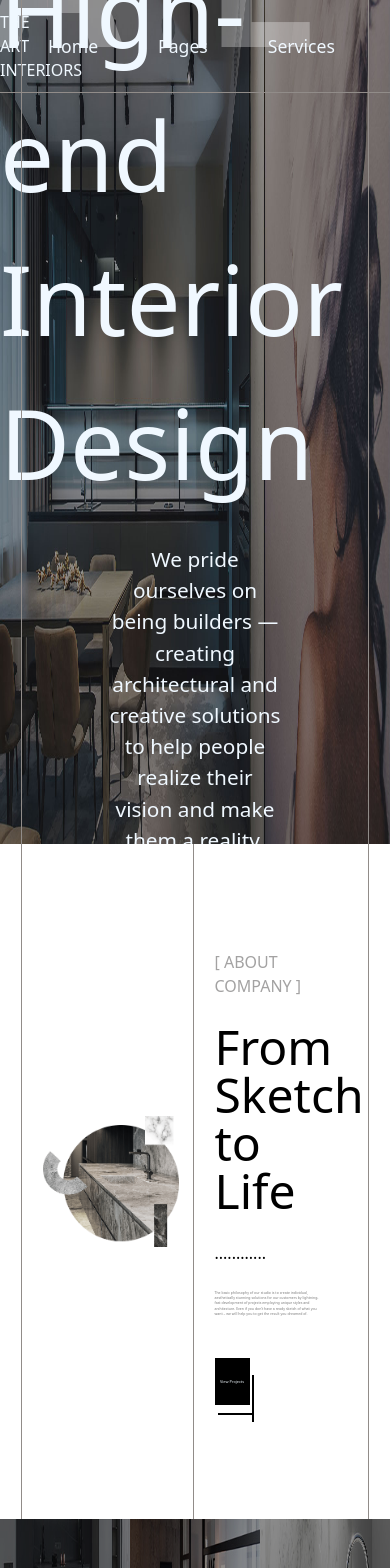
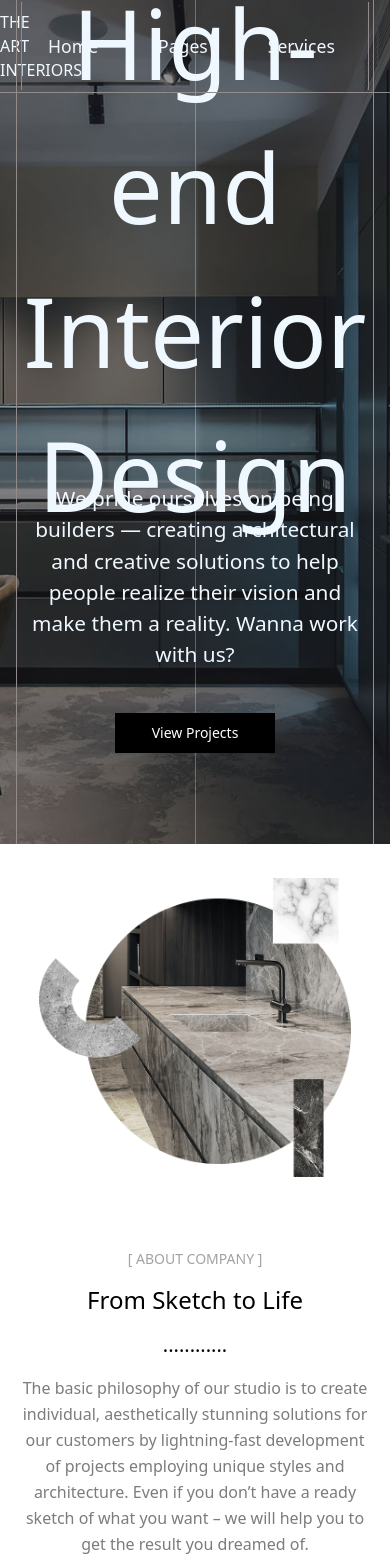
Before and after one commit to Nisargp17/The-ArtsInterior, a React (Vite) app: page / in a window 390 px wide. Shown: the top 1568 px of the page. Built offline with nearby package versions, Linux system fonts and the light colour scheme.

Commit message:
First Responsive

```diff
--- a/src/Components/Home_page/HomePage.css
+++ b/src/Components/Home_page/HomePage.css
@@ -9,7 +9,7 @@
 }
 .bg_text {
   font-weight: 900;
-  font-size: 200px;
+  font-size: 10vw;
   color: rgba(255, 255, 255, 0.3);
 }
 
--- a/src/Components/Home_page/HomePage.jsx
+++ b/src/Components/Home_page/HomePage.jsx
@@ -7,6 +7,7 @@ import slider1 from "/src/assets/slider2-home1-1.jpg";
 import slider2 from "/src/assets/slider3-home1.jpg";
 import arrowLeft from "/src/assets/arl.svg";
 import arrowRight from "/src/assets/arr.svg";
+
 const slide = [
   {
     src: slider1,
@@ -48,7 +49,6 @@ function HomePage() {
       setPrevSlide(slideIndex);
       SetslideIndex((prevIndex) => (prevIndex + 1) % slide.length);
     }, 15000);
-
     return () => clearInterval(interval);
   }, [isHovered, slideIndex]);
 
@@ -58,11 +58,9 @@ function HomePage() {
     const text = HeroTextRef.current;
     const button = HeroButtonRef.current;
 
-    const animate = (el, from, to) => {
-      if (el) gsap.fromTo(el, from, to);
-    };
+    gsap.killTweensOf([img, title, text, button, ".bg_text", ".lines"]);
 
-    gsap.killTweensOf([img, title, text, button, ".bg_text", ".lines"]);
+    const animate = (el, from, to) => el && gsap.fromTo(el, from, to);
 
     animate(
       img,
@@ -89,28 +87,6 @@ function HomePage() {
       ".bg_text",
       {
         opacity: 0,
-        x: "100vw",
-      },
-      {
-        opacity: 1,
-        x: 0,
-        duration: 1,
-        delay: 0.5,
-        stagger: 0.1,
-        ease: "power4.out",
-      }
-    );
-
-    gsap.fromTo(
-      ".lines",
-      { opacity: 0, y: "10vh" },
-      { opacity: 1, y: 0, duration: 1.5, delay: 0.6, stagger: 0.2 }
-    );
-
-    gsap.fromTo(
-      ".bg_text",
-      {
-        opacity: 0,
         x: () => `${Math.random() * 200 - 100}vw`,
         y: () => `${Math.random() * 100 - 50}vh`,
         rotation: () => Math.random() * 360,
@@ -126,18 +102,24 @@ function HomePage() {
         ease: "power4.out",
       }
     );
+
+    gsap.fromTo(
+      ".lines",
+      { opacity: 0, y: "10vh" },
+      { opacity: 1, y: 0, duration: 1.5, delay: 0.6, stagger: 0.2 }
+    );
   }, [slideIndex]);
 
   return (
     <div
-      className="Home_page flex flex-col justify-center items-center overflow-hidden"
+      className="Home_page flex flex-col justify-center items-center overflow-hidden px-4 sm:px-8 relative"
       onMouseEnter={() => setIsHovered(true)}
       onMouseLeave={() => setIsHovered(false)}
     >
       {prevSlide !== null && prevSlide !== slideIndex && (
         <img
           key={`prev-${prevSlide}`}
-          className="hero_image absolute -z-50 fade-img"
+          className="hero_image absolute -z-50 fade-img object-cover w-full h-full"
           src={slide[prevSlide].src}
           alt=""
           onAnimationEnd={() => setPrevSlide(null)}
@@ -147,12 +129,11 @@ function HomePage() {
       <img
         ref={HeroImgRef}
         key={`current-${slideIndex}`}
-        className="hero_image absolute -z-50 fade-img"
+        className="hero_image absolute -z-50 fade-img object-cover w-full h-full"
         src={slide[slideIndex].src}
         alt=""
       />
-
-      <div className="hero_bg_text flex gap-20">
+      <div className="hero_bg_text hidden lg:flex gap-3 sm:gap-6 md:gap-10 lg:gap-20">
         {slide[slideIndex].bgText.split("").map((char, i) => (
           <div key={i} className="bg_text relative inline-block top-[7vh]">
             {char}
@@ -162,36 +143,39 @@ function HomePage() {
 
       <div
         ref={HeroTitleRef}
-        className="relative hero_title top-[-14.5vh] z-20"
+        className="relative hero_title z-20 text-center top-[-7.5vw] px-2 sm:px-4"
       >
         {slide[slideIndex].Title}
       </div>
 
       <div
         ref={HeroTextRef}
-        className="relative hero_text w-[45vw] text-center top-[-11vh]"
+        className="relative hero_text w-[90vw] sm:w-[75vw] md:w-[55vw] text-center top-[-11vh] px-2 sm:px-0"
       >
         {slide[slideIndex].text}
       </div>
 
-      <button ref={HeroButtonRef} className="relative button_main top-[-6vh]">
+      <button
+        ref={HeroButtonRef}
+        className="relative button_main top-[-6vh] text-sm sm:text-base"
+      >
         <NavLink to="/portfolio">View Projects</NavLink>
       </button>
 
-      <div className="lines Horizontal_line relative bottom-[-15.5vh]"></div>
-      <div className="lines Virtical_line z-50 absolute left-[5.5vw]"></div>
-      <div className="lines Virtical_line z-50 absolute right-[5.5vw]"></div>
+      <div className="lines Horizontal_line relative bottom-[-15.5vh] w-full h-[1px] bg-[#918c89]"></div>
+      <div className="lines Virtical_line z-50 absolute left-[4vw] sm:left-[5.5vw] h-full w-[1px] bg-[#918c89]"></div>
+      <div className="lines Virtical_line z-50 absolute right-[4vw] sm:right-[5.5vw] h-full w-[1px] bg-[#918c89]"></div>
 
-      <div className="lines arrows relative flex gap-12 bottom-[-18vh] right-[-44.4vw]">
+      <div className="lines arrows relative flex gap-6 sm:gap-12 bottom-[-18vh] right-[-30vw] sm:right-[-44.4vw]">
         <img
           onClick={ShowPrevImg}
-          className="h-12 cursor-pointer"
+          className="h-10 sm:h-12 cursor-pointer"
           src={arrowLeft}
           alt="Previous"
         />
         <img
           onClick={ShowNextImg}
-          className="h-12 cursor-pointer"
+          className="h-10 sm:h-12 cursor-pointer"
           src={arrowRight}
           alt="Next"
         />
--- a/src/Components/Home_page/Page2.css
+++ b/src/Components/Home_page/Page2.css
@@ -52,3 +52,9 @@
     border: none;
   }
 }
+
+@media (max-width: 1024px) {
+  .About_company {
+    height: 100vh;
+  }
+}
--- a/src/Components/Home_page/Page2.jsx
+++ b/src/Components/Home_page/Page2.jsx
@@ -1,31 +1,37 @@
 import "./Page2.css";
 import { NavLink } from "react-router-dom";
-
 import image2 from "/src/assets/image2-home1.png";
 
 function Page2() {
   return (
-    <>
-      <div className="relative About_company flex justify-center gap-[9vw] h-[60vh] items-center overflow-hidden">
-        <div className="image_page2 w-[35vw]">
-          <img src={image2} alt="Interior sketch" />
+    <div className="relative About_company flex flex-col lg:flex-row justify-center items-center gap-10 lg:gap-[9vw] overflow-hidden px-4 py-12">
+      {/* Image */}
+      <div className="image_page2 w-[80vw] sm:w-[60vw] md:w-[50vw] lg:w-[35vw] mb-8 lg:mb-0">
+        <img src={image2} alt="Interior sketch" className="w-full h-auto" />
       </div>
 
-        <div className="Virtical_line1 -z-50 left-[49.6vw] absolute"></div>
+      {/* Vertical Line (center, only on large screens) */}
+      <div className="Virtical_line1 hidden lg:block absolute -z-50 left-[49.6vw]"></div>
 
-        <div className="About_text w-[34vw]">
-          <div className="pb-[3vh] text-[#a3a2a2]">[ ABOUT COMPANY ]</div>
-          <div className="font-medium text-5xl">From Sketch to Life</div>
-          <div className="py-[3vh]">............</div>
-          <div className="w-[27vw] text-[#7c7c7c] text-[0.9vw]">
+      {/* Text Section */}
+      <div className="About_text w-[90vw] sm:w-[80vw] md:w-[65vw] lg:w-[34vw] text-center lg:text-left">
+        <div className="pb-4 text-[#a3a2a2] text-sm md:text-base">
+          [ ABOUT COMPANY ]
+        </div>
+        <div className="font-medium text-2xl sm:text-3xl md:text-4xl lg:text-5xl leading-tight">
+          From Sketch to Life
+        </div>
+        <div className="py-4 text-xl">............</div>
+        <div className="text-[#7c7c7c] text-base sm:text-lg leading-relaxed max-w-[100%] lg:w-[27vw] mx-auto lg:mx-0">
           The basic philosophy of our studio is to create individual,
           aesthetically stunning solutions for our customers by lightning-fast
-            development of projects employing unique styles and architecture.
-            Even if you don’t have a ready sketch of what you want – we will
-            help you to get the result you dreamed of.
+          development of projects employing unique styles and architecture. Even
+          if you don’t have a ready sketch of what you want – we will help you
+          to get the result you dreamed of.
         </div>
-          <div className="button_hover h-[6.5vh] w-[10vw]">
-            <div className="button_about flex justify-center items-center">
+
+        <div className="button_hover h-[6.5vh] w-[50vw] sm:w-[40vw] md:w-[30vw] lg:w-[10vw] mt-6 mx-auto lg:mx-0">
+          <div className="button_about flex justify-center items-center text-sm md:text-base">
             <NavLink to="/portfolio">View Projects</NavLink>
           </div>
           <div className="button_lines relative"></div>
@@ -33,10 +39,10 @@ function Page2() {
         </div>
       </div>
 
-        <div className="Virtical_line1 -z-50 absolute left-[5.5vw]"></div>
-        <div className="Virtical_line1 -z-50 absolute right-[5.5vw]"></div>
+      {/* Side Vertical Lines (large only) */}
+      <div className="Virtical_line1 -z-50 absolute left-[5.5vw] hidden lg:block"></div>
+      <div className="Virtical_line1 -z-50 absolute right-[5.5vw] hidden lg:block"></div>
     </div>
-    </>
   );
 }
 
```
Lines whose indentation alone changed are shown as unchanged.
